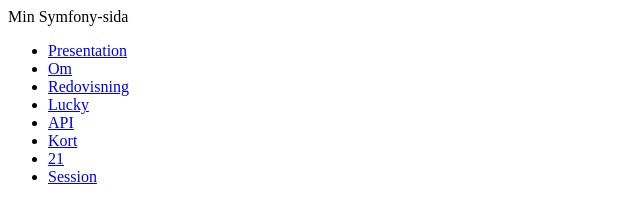
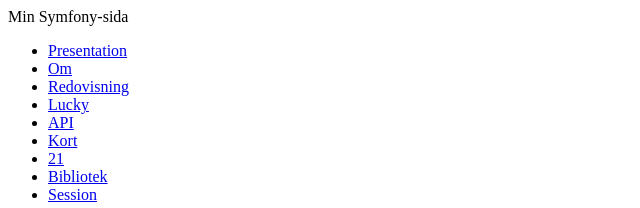
Before and after one commit to caas23/mvc, a Symfony app: template templates/Kmom01/lucky.html.twig in a window 1280 px wide. Shown: the top 208 px of the page, without its empty margins (0-640 px from the left). Run offline with Twig, Linux system fonts and the light colour scheme; the template is opened without the code that fills it: most values are stand-ins (such as "Sample title", 1, 10 or a date in 2020); some libraries are stand-ins or nearby versions.

Commit message:
added library to navbar

```diff
--- a/templates/Shared/base.html.twig
+++ b/templates/Shared/base.html.twig
@@ -25,6 +25,7 @@
                 <li><a href="{{ path('api') }}">API</a></li>
                 <li><a href="{{ path('card') }}">Kort</a></li>
                 <li><a href="{{ path('game') }}">21</a></li>
+                <li><a href="{{ path('library') }}">Bibliotek</a></li>
                 <li><a href="{{ path('session') }}">Session</a></li>
             </ul>
         </nav>
```
